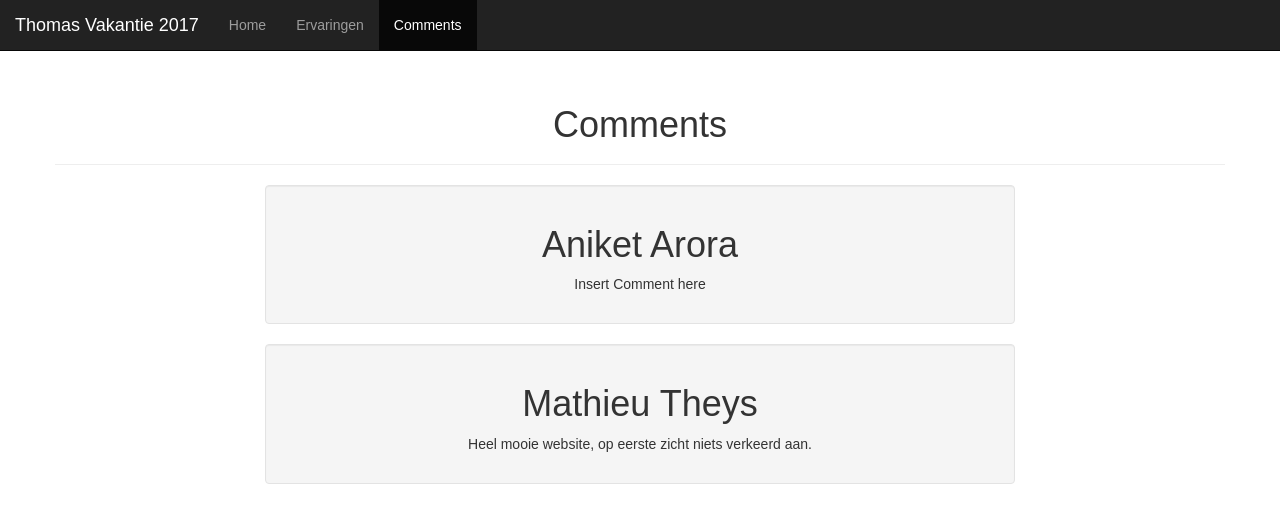
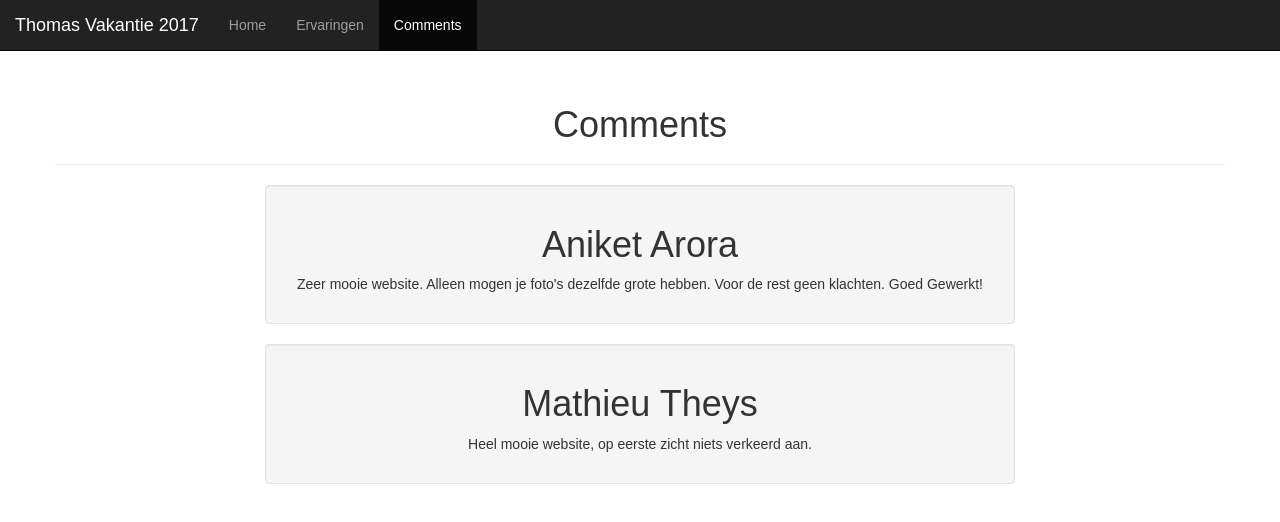
Before and after one commit to Tvdv14/team_4_thomasvandevelde, a plain HTML site: page githubOef/WebContent/comments.html in a window 1280 px wide. Drawn offline with nearby package versions, Linux system fonts and the light colour scheme; a web font is replaced by a local one.

Commit message:
Wijziging Aniket

```diff
--- a/githubOef/WebContent/comments.html
+++ b/githubOef/WebContent/comments.html
@@ -38,7 +38,7 @@
 
 				 <div class="well text-center">
      				 <h1>Aniket Arora</h1>
-    				  <p>Insert Comment here</p>
+    				  <p>Zeer mooie website. Alleen mogen je foto's dezelfde grote hebben. Voor de rest geen klachten. Goed Gewerkt!</p>
     			</div>
 
     			<div class="well text-center">
```
